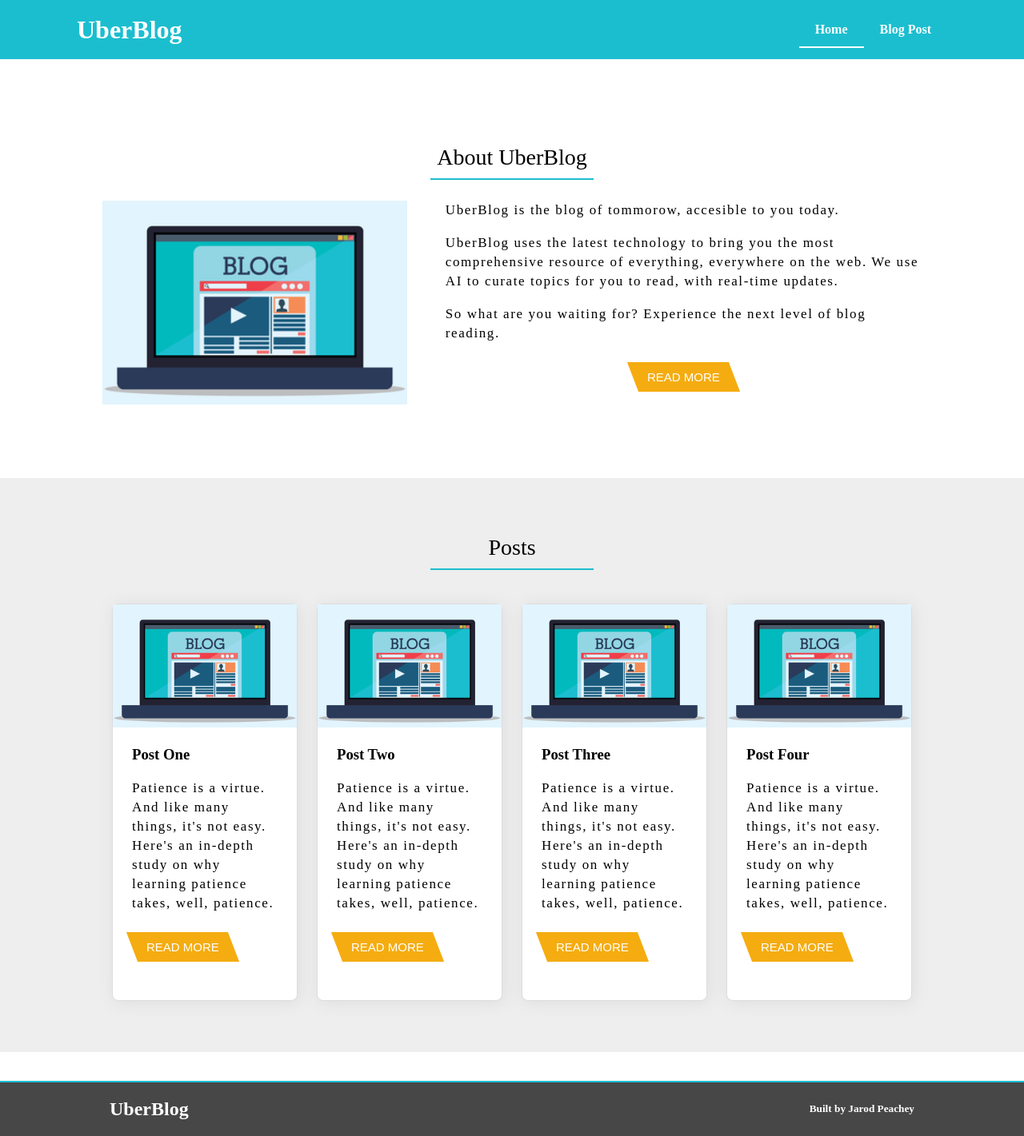
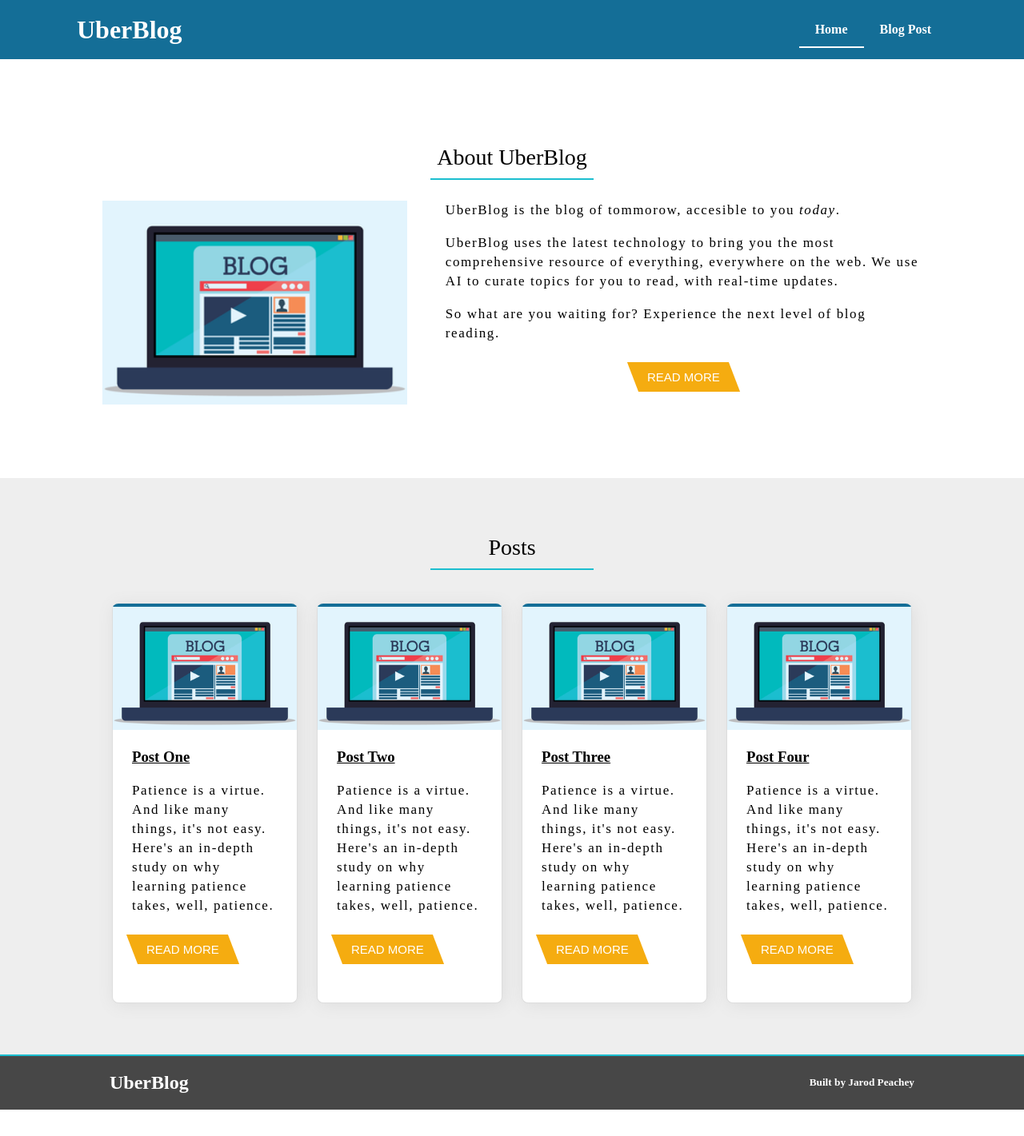
Before and after one commit to jarodpeachey/udacity-project-one, a plain HTML site: page index.html in a window 1280 px wide. Shown: the whole page at 80% size. After the commit the page ends 1388 px from the top, so only its background shows below. Drawn offline with Linux system fonts and the light colour scheme.

Commit message:
More updates

```diff
--- a/css/style.css
+++ b/css/style.css
@@ -55,7 +55,7 @@ p {
 }
 
 #navbar {
-  background: #1bbecf;
+  background: #146e97;
   color: white;
   padding: 16px 0;
 }
@@ -150,7 +150,7 @@ p {
 }
 
 section {
-  margin: 36px 0;
+  margin: 36px 0 0;
   padding: 48px 0;
 }
 
@@ -244,6 +244,7 @@ section {
   margin: 16px auto;
   border: 1px solid #ddd;
   background: white;
+  border-top: 4px solid #146e97;
 }
 
 @media (min-width: 769px) {
@@ -251,14 +252,6 @@ section {
     max-width: 100%;
     margin: 16px 12px;
   }
-
-  /* .post-preview:first-child {
-    margin-left: 0;
-  }
-
-  .post-preview:last-child {
-    margin-right: 0;
-  } */
 }
 
 .post-preview img {
@@ -286,7 +279,7 @@ section {
   border-top: 2px solid #1bbecf;
   color: white;
   padding: 32px;
-  margin-bottom: 0;
+  margin: 0;
 }
 
 #footer .flex {
@@ -314,6 +307,14 @@ section {
   #footer h5 {
     margin-top: 24px;
   }
+}
+
+.post-figure {
+  margin: 0;
+}
+
+.post-caption {
+  text-align: right;
 }
 
 .post-title {
--- a/index.html
+++ b/index.html
@@ -37,7 +37,7 @@
             <img src="./images/main-image.png" class="full-width" alt="UberBlog - The AI-powered blog of the future" />
           </div>
           <div class="column two">
-            <p class="about-text"> UberBlog is the blog of tommorow, accesible to you today. </p>
+            <p class="about-text"> UberBlog is the blog of tommorow, accesible to you <em>today</em>. </p>
             <p class="about-text"> UberBlog uses the latest technology to bring you the most comprehensive resource of
               everything, everywhere on the web. We use AI to curate topics for you to read, with real-time updates.
             </p>
@@ -53,7 +53,7 @@
         <div class="grid">
           <div class="post-preview">
             <img src="./images/main-image.png" alt="" class="post-preview-image">
-            <h3 class="post-preview-title">Post One</h3>
+            <h3 class="post-preview-title"><u>Post One</u></h3>
             <div class="post-preview-description">
               <p>
                 Patience is a virtue. And like many things, it's not easy. Here's an in-depth
@@ -66,7 +66,7 @@
           </div>
           <div class="post-preview">
             <img src="./images/main-image.png" alt="" class="post-preview-image">
-            <h3 class="post-preview-title">Post Two</h3>
+            <h3 class="post-preview-title"><u>Post Two</u></h3>
             <div class="post-preview-description">
               <p>
                 Patience is a virtue. And like many things, it's not easy. Here's an in-depth
@@ -79,7 +79,7 @@
           </div>
           <div class="post-preview">
             <img src="./images/main-image.png" alt="" class="post-preview-image">
-            <h3 class="post-preview-title">Post Three</h3>
+            <h3 class="post-preview-title"><u>Post Three</u></h3>
             <div class="post-preview-description">
               <p>
                 Patience is a virtue. And like many things, it's not easy. Here's an in-depth
@@ -92,7 +92,7 @@
           </div>
           <div class="post-preview">
             <img src="./images/main-image.png" alt="" class="post-preview-image">
-            <h3 class="post-preview-title">Post Four</h3>
+            <h3 class="post-preview-title"><u>Post Four</u></h3>
             <div class="post-preview-description">
               <p>
                 Patience is a virtue. And like many things, it's not easy. Here's an in-depth
```
Also changed, not shown: blog.html (+17 -2 lines), facebook.svg (added), linkedin.svg (added).
